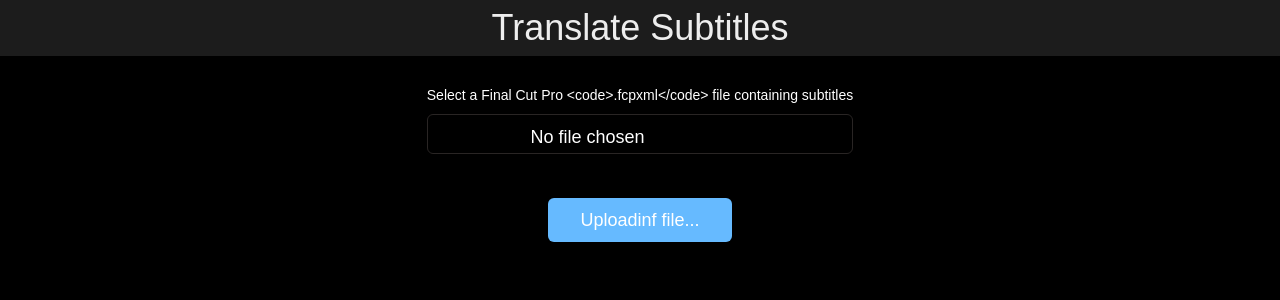
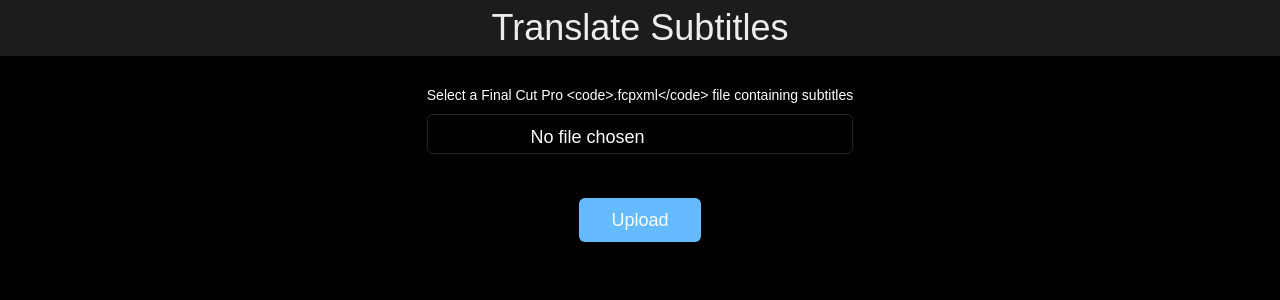
Before and after one commit to sicamois/translate-subtitles, a Next.js app: page /en in a window 1280 px wide. Shown: the top 300 px of the page. Built offline with nearby package versions, Linux system fonts and the light colour scheme; a web font is replaced by a local one.

Commit message:
fix upload label

```diff
--- a/src/components/UploadFile.tsx
+++ b/src/components/UploadFile.tsx
@@ -30,7 +30,7 @@ export function UploadFile({ labelsDict }: { labelsDict: LabelsDictionary }) {
         aria-disabled={pending}
       >
         {pending && <Spinner />}
-        {pending ? labelsDict.file.upload : labelsDict.file.uploading}
+        {pending ? labelsDict.file.uploading : labelsDict.file.upload}
       </Button>
     );
   }
--- a/src/dictionaries/en.json
+++ b/src/dictionaries/en.json
@@ -1,6 +1,6 @@
 {
   "file": {
-    "uploading": "Uploadinf file...",
+    "uploading": "Uploading file...",
     "upload": "Upload",
     "selectFile": "Select a Final Cut Pro <code>.fcpxml</code> file containing subtitles",
     "createFile": "Create file",
```
